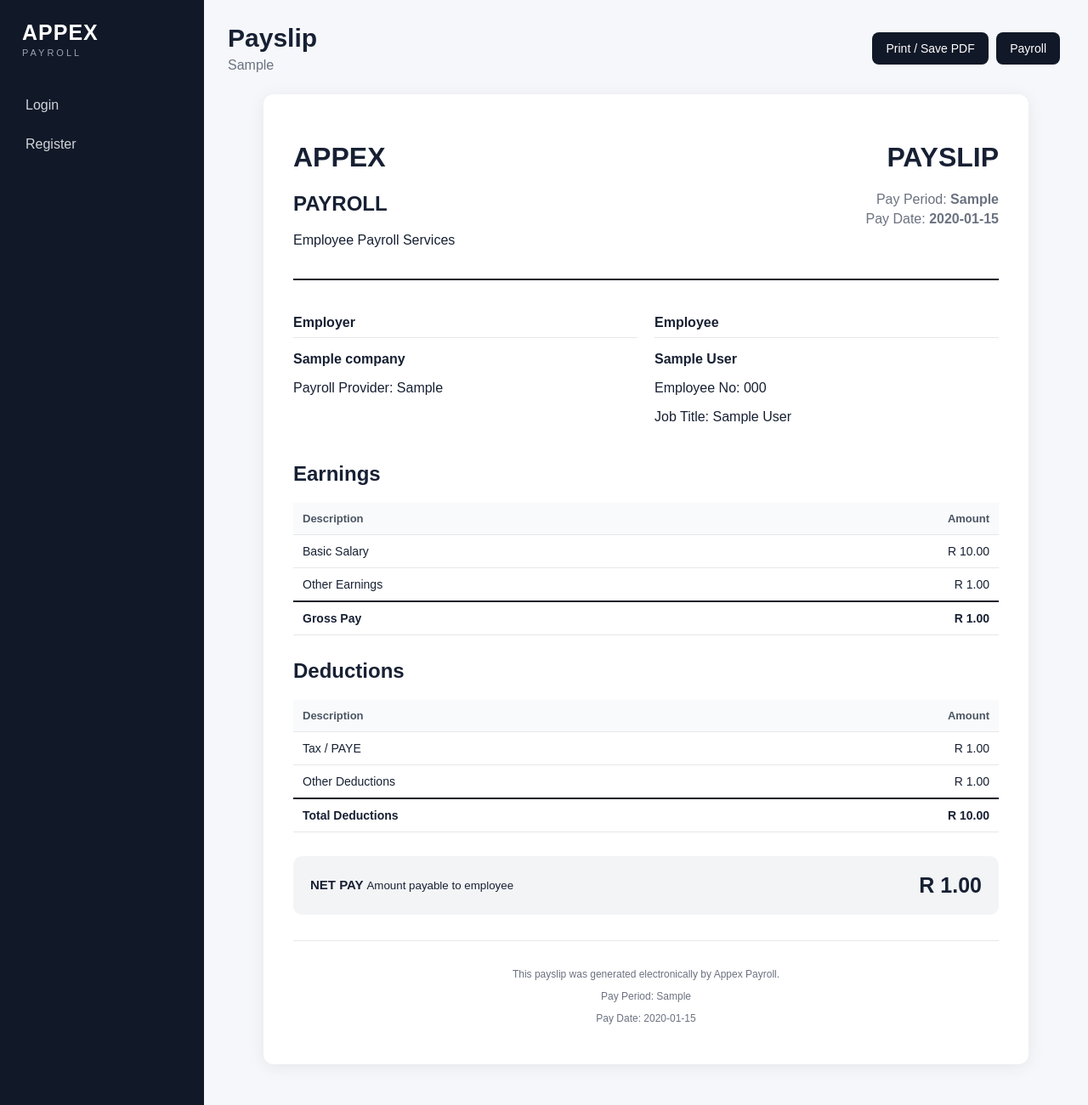
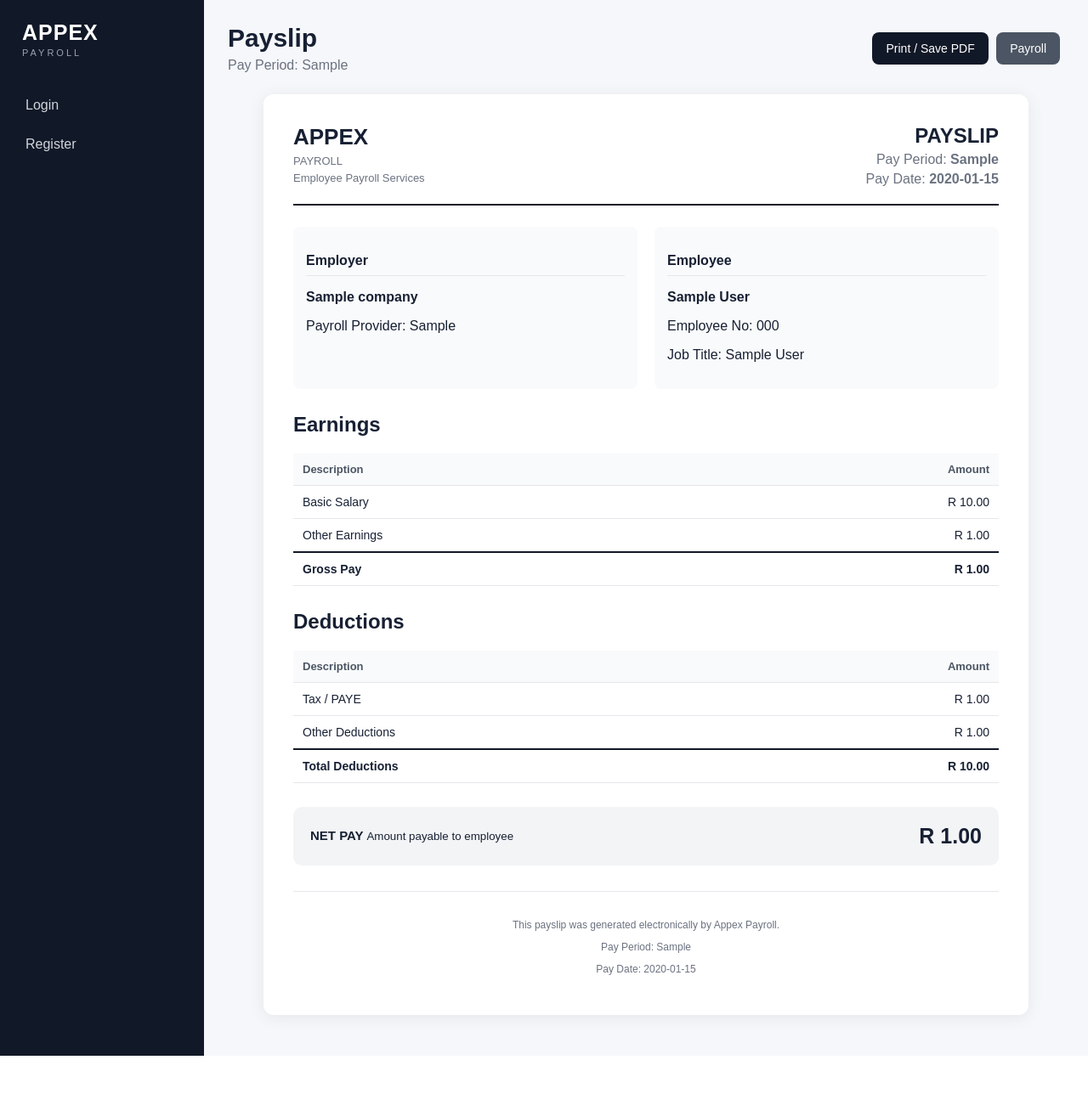
Before and after one commit to Dibola880/Appex---payroll-, a Flask app: template app/templates/my_payslips.html in a window 1280 px wide. Shown: the whole page at 85% size. After the commit the page ends 1243 px from the top, so only its background shows below. Run offline with Flask 3, Linux system fonts and the light colour scheme; the template is opened without the code that fills it: values that come from a table or form of the project are taken from there, others are empty; tables that the repository leaves empty hold one stand-in row (values such as "Sample post").

Commit message:
Update my_payslips.html

```diff
--- a/app/templates/my_payslips.html
+++ b/app/templates/my_payslips.html
@@ -4,11 +4,14 @@
 
 {% block content %}
 
+<!-- Page Header -->
 <div class="page-header no-print">
 
     <div>
         <h1>Payslip</h1>
+
         <p>
+            Pay Period:
             {{ payslip.pay_period }}
         </p>
     </div>
@@ -18,15 +21,13 @@
         <button
             type="button"
             class="btn"
-            onclick="window.print()"
-        >
+            onclick="window.print()">
             Print / Save PDF
         </button>
 
         <a
-            class="btn"
-            href="{{ url_for('main.payroll') }}"
-        >
+            class="btn secondary"
+            href="{{ url_for('main.payroll') }}">
             Payroll
         </a>
 
@@ -35,17 +36,23 @@
 </div>
 
 
+<!-- Payslip -->
 <div class="payslip-container">
 
-    <!-- Header -->
+
+    <!-- =====================================================
+         PAYSLIP HEADER
+         ===================================================== -->
 
     <div class="payslip-header">
 
-        <div>
+        <div class="payslip-brand">
 
             <h1>APPEX</h1>
 
-            <h2>PAYROLL</h2>
+            <p>
+                PAYROLL
+            </p>
 
             <p>
                 Employee Payroll Services
@@ -53,9 +60,10 @@
 
         </div>
 
+
         <div class="payslip-title">
 
-            <h1>PAYSLIP</h1>
+            <h2>PAYSLIP</h2>
 
             <p>
                 Pay Period:
@@ -76,15 +84,22 @@
     </div>
 
 
-    <!-- Company / Employee Information -->
+    <!-- =====================================================
+         EMPLOYER / EMPLOYEE INFORMATION
+         ===================================================== -->
 
     <div class="payslip-section">
 
         <div class="payslip-info-grid">
 
-            <div>
+
+            <!-- Employer -->
+
+            <div class="payslip-info-box">
 
                 <h3>Employer</h3>
+
+                {% if payslip.employee and payslip.employee.company %}
 
                     <p>
                         <strong>
@@ -92,17 +107,35 @@
                         </strong>
                     </p>
 
+                    {% if payslip.employee.company.payroll_provider %}
+
                         <p>
                             Payroll Provider:
                             {{ payslip.employee.company.payroll_provider }}
                         </p>
 
+                    {% endif %}
+
+                {% else %}
+
+                    <p>
+                        <strong>
+                            Appex Payroll
+                        </strong>
+                    </p>
+
+                {% endif %}
+
             </div>
 
 
-            <div>
+            <!-- Employee -->
+
+            <div class="payslip-info-box">
 
                 <h3>Employee</h3>
+
+                {% if payslip.employee %}
 
                     <p>
                         <strong>
@@ -121,6 +154,14 @@
                         {{ payslip.employee.job_title or "-" }}
                     </p>
 
+                {% else %}
+
+                    <p>
+                        Employee information unavailable.
+                    </p>
+
+                {% endif %}
+
             </div>
 
         </div>
@@ -128,7 +169,9 @@
     </div>
 
 
-    <!-- Earnings -->
+    <!-- =====================================================
+         EARNINGS
+         ===================================================== -->
 
     <div class="payslip-section">
 
@@ -147,6 +190,9 @@
 
             <tbody>
 
+
+                <!-- Basic Salary -->
+
                 <tr>
 
                     <td>
@@ -154,13 +200,17 @@
                     </td>
 
                     <td class="amount">
+
                         R {{ "%.2f"|format(
                             payslip.basic_salary or 0
                         ) }}
+
                     </td>
 
                 </tr>
 
+
+                <!-- Other Earnings -->
 
                 <tr>
 
@@ -169,13 +219,17 @@
                     </td>
 
                     <td class="amount">
+
                         R {{ "%.2f"|format(
                             payslip.other_earnings or 0
                         ) }}
+
                     </td>
 
                 </tr>
 
+
+                <!-- Gross Pay -->
 
                 <tr class="total-row">
 
@@ -186,11 +240,15 @@
                     </td>
 
                     <td class="amount">
+
                         <strong>
+
                             R {{ "%.2f"|format(
                                 payslip.gross_pay or 0
                             ) }}
+
                         </strong>
+
                     </td>
 
                 </tr>
@@ -202,7 +260,9 @@
     </div>
 
 
-    <!-- Deductions -->
+    <!-- =====================================================
+         DEDUCTIONS
+         ===================================================== -->
 
     <div class="payslip-section">
 
@@ -221,6 +281,9 @@
 
             <tbody>
 
+
+                <!-- PAYE -->
+
                 <tr>
 
                     <td>
@@ -228,13 +291,17 @@
                     </td>
 
                     <td class="amount">
+
                         R {{ "%.2f"|format(
                             payslip.tax_deductions or 0
                         ) }}
+
                     </td>
 
                 </tr>
 
+
+                <!-- Other Deductions -->
 
                 <tr>
 
@@ -243,13 +310,17 @@
                     </td>
 
                     <td class="amount">
+
                         R {{ "%.2f"|format(
                             payslip.other_deductions or 0
                         ) }}
+
                     </td>
 
                 </tr>
 
+
+                <!-- Total Deductions -->
 
                 <tr class="total-row">
 
@@ -262,9 +333,11 @@
                     <td class="amount">
 
                         <strong>
+
                             R {{ "%.2f"|format(
                                 payslip.total_deductions or 0
                             ) }}
+
                         </strong>
 
                     </td>
@@ -278,7 +351,9 @@
     </div>
 
 
-    <!-- Net Pay -->
+    <!-- =====================================================
+         NET PAY
+         ===================================================== -->
 
     <div class="net-pay-box">
 
@@ -295,15 +370,19 @@
         </div>
 
         <strong>
+
             R {{ "%.2f"|format(
                 payslip.net_pay or 0
             ) }}
+
         </strong>
 
     </div>
 
 
-    <!-- Footer -->
+    <!-- =====================================================
+         FOOTER
+         ===================================================== -->
 
     <div class="payslip-footer">
 
@@ -324,6 +403,7 @@
 
     </div>
 
+
 </div>
 
 {% endblock %}
```
Lines whose indentation alone changed are shown as unchanged.
